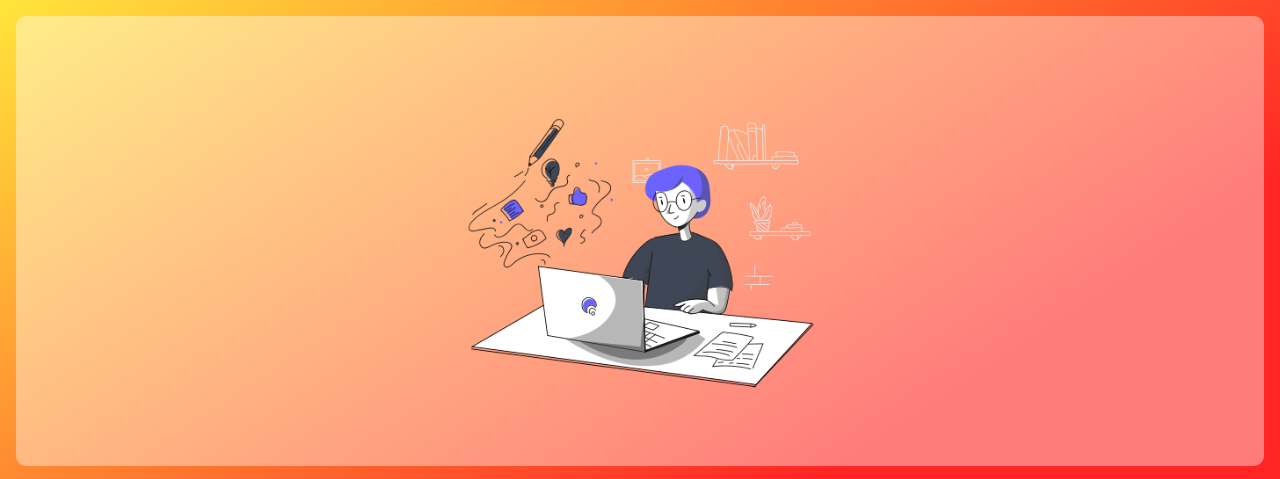
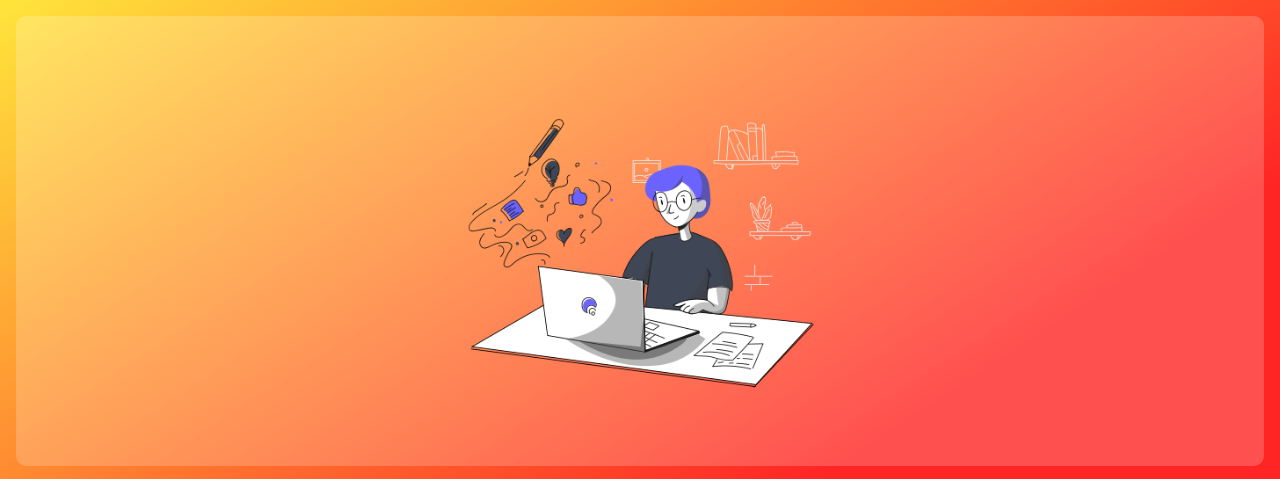
Before and after one commit to WhoAdarshPandya/adarsh_portfolio, a plain HTML site: page index.html in a window 1280 px wide. Shown: the part 70-549 px from the top of the page. Drawn offline with Linux system fonts and the light colour scheme.

Commit message:
fixed blur

```diff
--- a/style.css
+++ b/style.css
@@ -115,8 +115,8 @@ nav .link:hover {
 }
 
 .hero-container {
-    background: rgba(255, 255, 255, 0.4);
-    backdrop-filter: blur(10px);
+    background: rgba(255, 255, 255, 0.2);
+    backdrop-filter: blur(1px);
     border-radius: 10px;
 }
 
```
